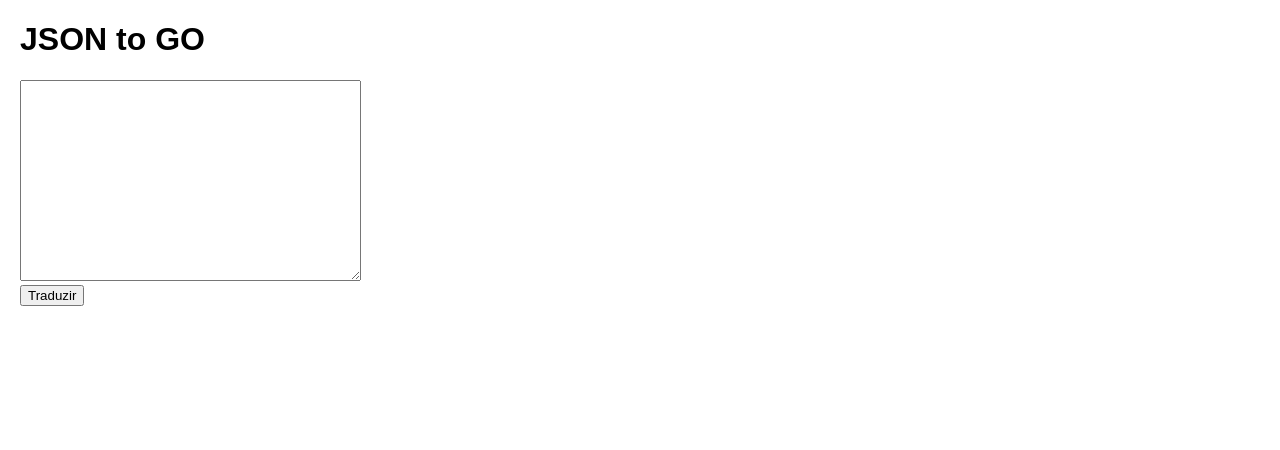
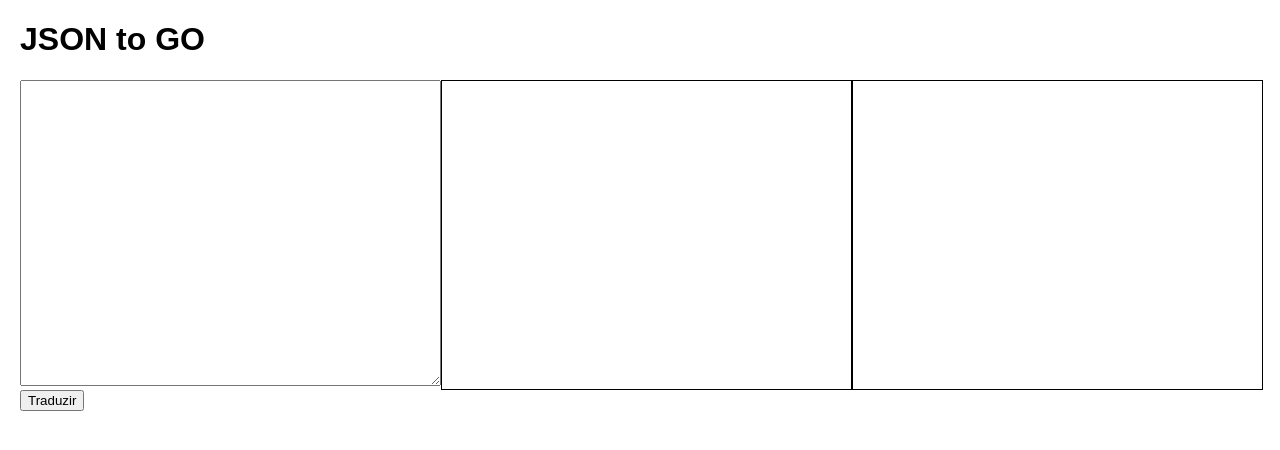
Before and after one commit to renanroberto/json-to-go, a React (Create React App) app: page / in a window 1280 px wide. Shown: the top 450 px of the page. Built offline with nearby package versions, Linux system fonts and the light colour scheme.

Commit message:
change size of fields

```diff
--- a/src/App.js
+++ b/src/App.js
@@ -180,13 +180,13 @@ class App extends Component {
         <div style={{ display: 'flex', justifyContent: 'space-between' }}>
           <div>
             <textarea
-              cols={40}
-              rows={13}
+              cols={50}
+              rows={20}
               onChange={this.getInput}
             />
           </div>
-          <div>{go}</div>
-          <div>{init}</div>
+          <Code>{go}</Code>
+          <Code>{init}</Code>
         </div>
         <button onClick={this.sendInput}>Traduzir</button>
       </div>
@@ -194,4 +194,17 @@ class App extends Component {
   }
 }
 
+const Code = (props) => {
+  const style = {
+    code: {
+      minWidth: '33%',
+      border: '1px solid black'
+    }
+  }
+
+  return (
+    <code style={style.code}>{props.children}</code>
+  )
+}
+
 export default App
```
